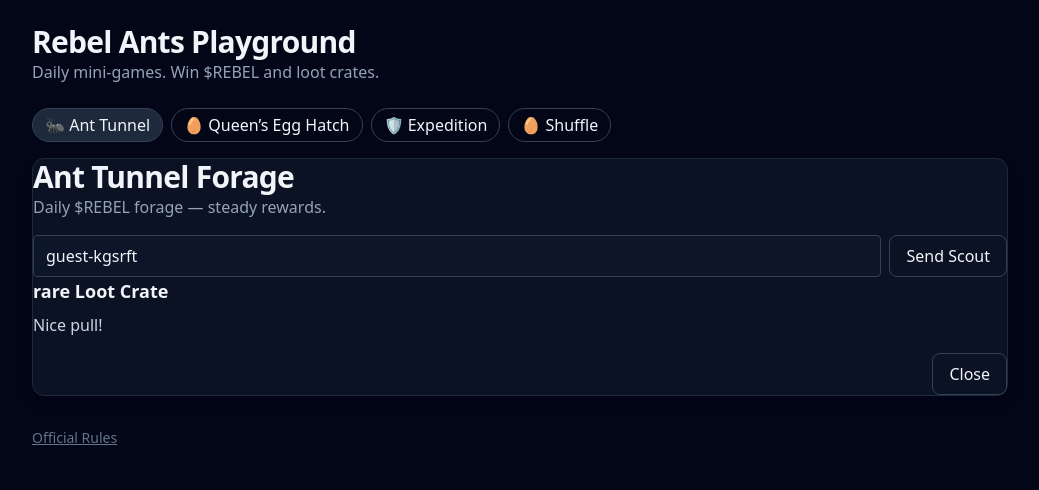
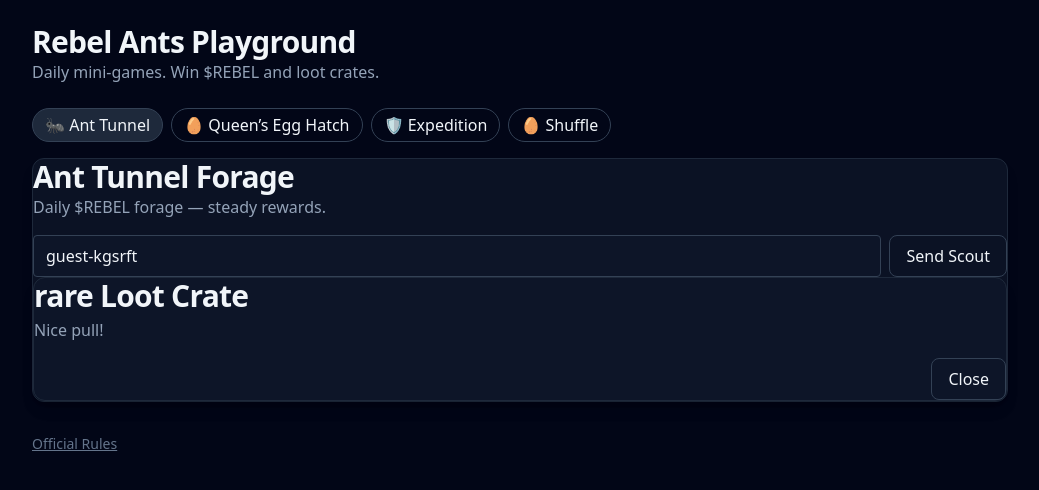
Before and after one commit to D1stknight/rebelants-playground, a Next.js app: page / in a window 1280 px wide. Both pictures are taken after a click on the button "Send Scout". Shown: the top 490 px of the page, without its empty margins (120-1159 px from the left). Built offline with nearby package versions, Linux system fonts and the light colour scheme.

Commit message:
Update PrizeModal.tsx

```diff
--- a/components/PrizeModal.tsx
+++ b/components/PrizeModal.tsx
@@ -1,26 +1,25 @@
-// components/PrizeModal.tsx
-import React from 'react';
+import React from 'react'
 
 type Props = {
-  open: boolean;
-  onClose: () => void;
-  label: string;
-  sub?: string;
-  children?: React.ReactNode;
-};
+  open: boolean
+  onClose: () => void
+  label: string
+  sub?: string
+  children?: React.ReactNode
+}
 
 export default function PrizeModal({ open, onClose, label, sub, children }: Props) {
-  if (!open) return null;
+  if (!open) return null
   return (
-    <div className="modal" onClick={onClose}>
-      <div className="modal-card" onClick={(e)=>e.stopPropagation()}>
-        <h3 className="text-lg font-bold mb-2">{label}</h3>
-        {sub && <p className="text-slate-300 mb-3">{sub}</p>}
+    <div className="modal">
+      <div className="modal-card ant-card">
+        <h3 className="title mb-1">{label}</h3>
+        {sub && <p className="subtitle mb-3">{sub}</p>}
         {children}
-        <div className="mt-4 text-right">
-          <button className="btn" onClick={onClose}>Close</button>
+        <div className="text-right mt-4">
+          <button onClick={onClose} className="btn">Close</button>
         </div>
       </div>
     </div>
-  );
+  )
 }
```
